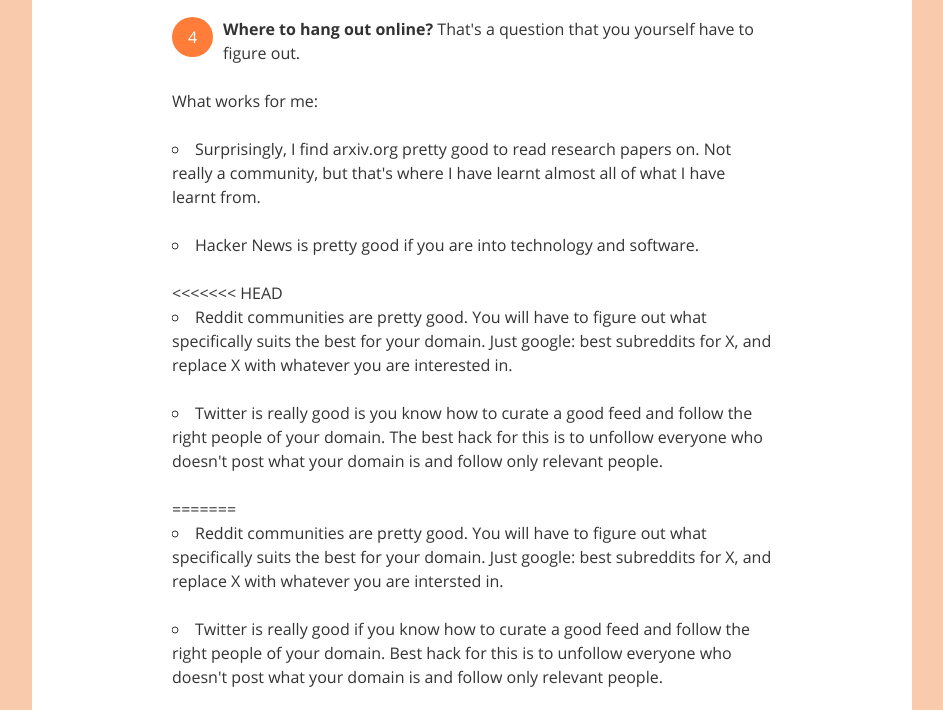
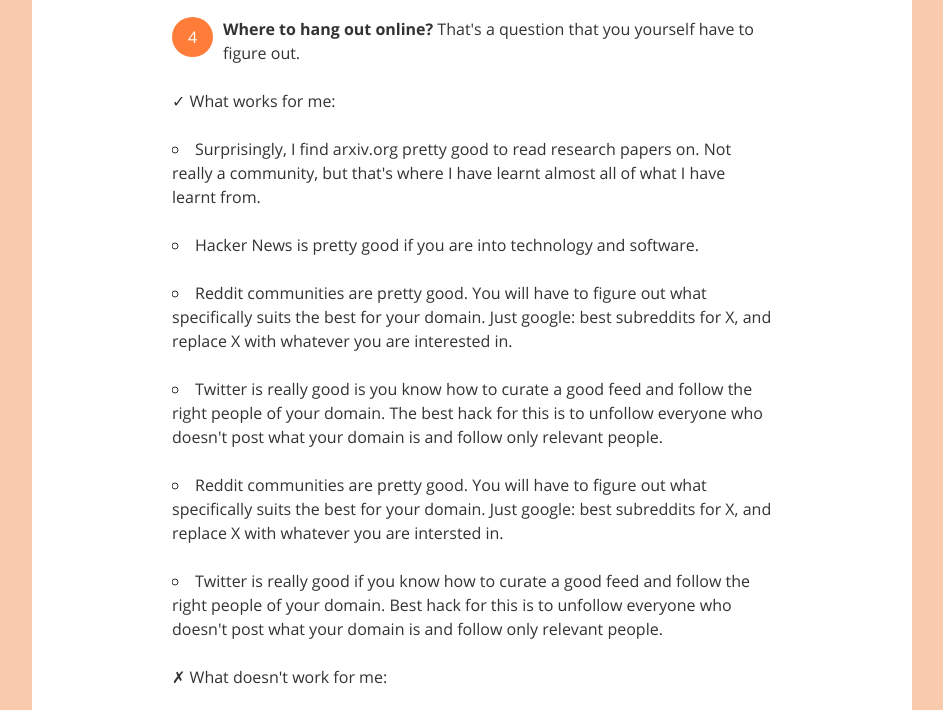
Before and after one commit to sum2it/decode, a plain HTML site: page ambition.html in a window 1280 px wide. Shown: the part 1541-2251 px from the top of the page, without its empty margins (168-1111 px from the left). Drawn offline with Linux system fonts and the light colour scheme.

Commit message:
tick and cross addition

```diff
--- a/ambition.html
+++ b/ambition.html
@@ -197,17 +197,17 @@ Apollo 8. On August 9 1968, NASA decided that Apollo 8 should go to the moon. It
 </li>
 
 <li>
-	<b>Where to hang out online?</b> That's a question that you yourself have to figure out. <ul><br>What works for me:<br><br>
+	<b>Where to hang out online?</b> That's a question that you yourself have to figure out. <ul><br>✓ What works for me:<br><br>
 		<li>Surprisingly, I find arxiv.org pretty good to read research papers on. Not really a community, but that's where I have learnt almost all of what I have learnt from.</li><br>
 		<li>Hacker News is pretty good if you are into technology and software.</li><br>
-<<<<<<< HEAD
+
 		<li>Reddit communities are pretty good. You will have to figure out what specifically suits the best for your domain. Just google: best subreddits for X, and replace X with whatever you are interested in.</li><br>
 		<li>Twitter is really good is you know how to curate a good feed and follow the right people of your domain. The best hack for this is to unfollow everyone who doesn't post what your domain is and follow only relevant people.</li><br>
-=======
+
 		<li>Reddit communities are pretty good. You will have to figure out what specifically suits the best for your domain. Just google: best subreddits for X, and replace X with whatever you are intersted in.</li><br>
 		<li>Twitter is really good if you know how to curate a good feed and follow the right people of your domain. Best hack for this is to unfollow everyone who doesn't post what your domain is and follow only relevant people.</li><br>
->>>>>>> 9d30eafb5f467f33655cbb6ca734db2584415a29
-		What doesn't work for me:
+
+		✗ What doesn't work for me:
 <br><br>
 		<li>Slack has lot's of really great communities but it's really cluttered, to the point that it almost seems like you are forced to be only involved in one community on Slack. That's how hard Slack has made it to switch the communities back to back.</li><br>
 
```
